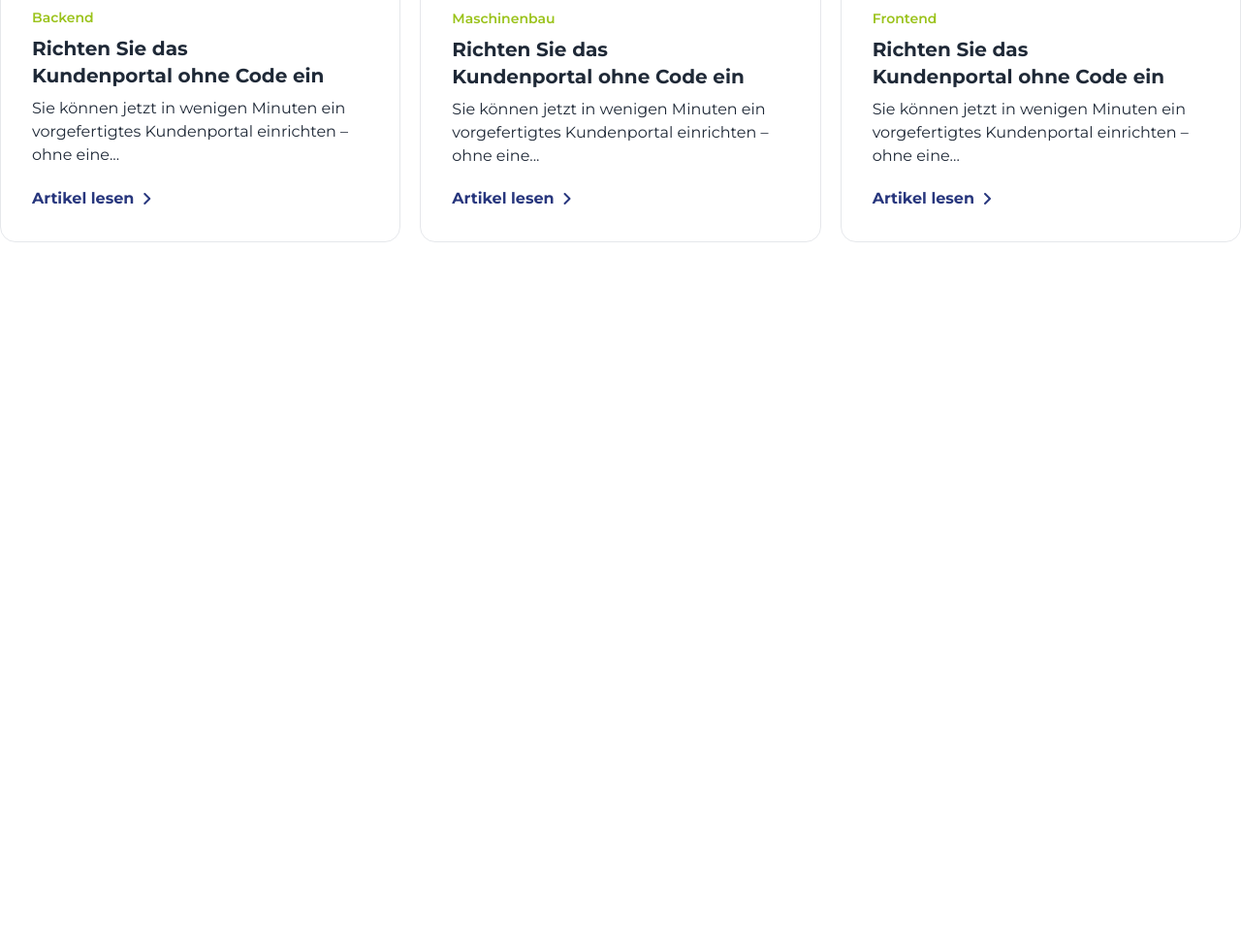
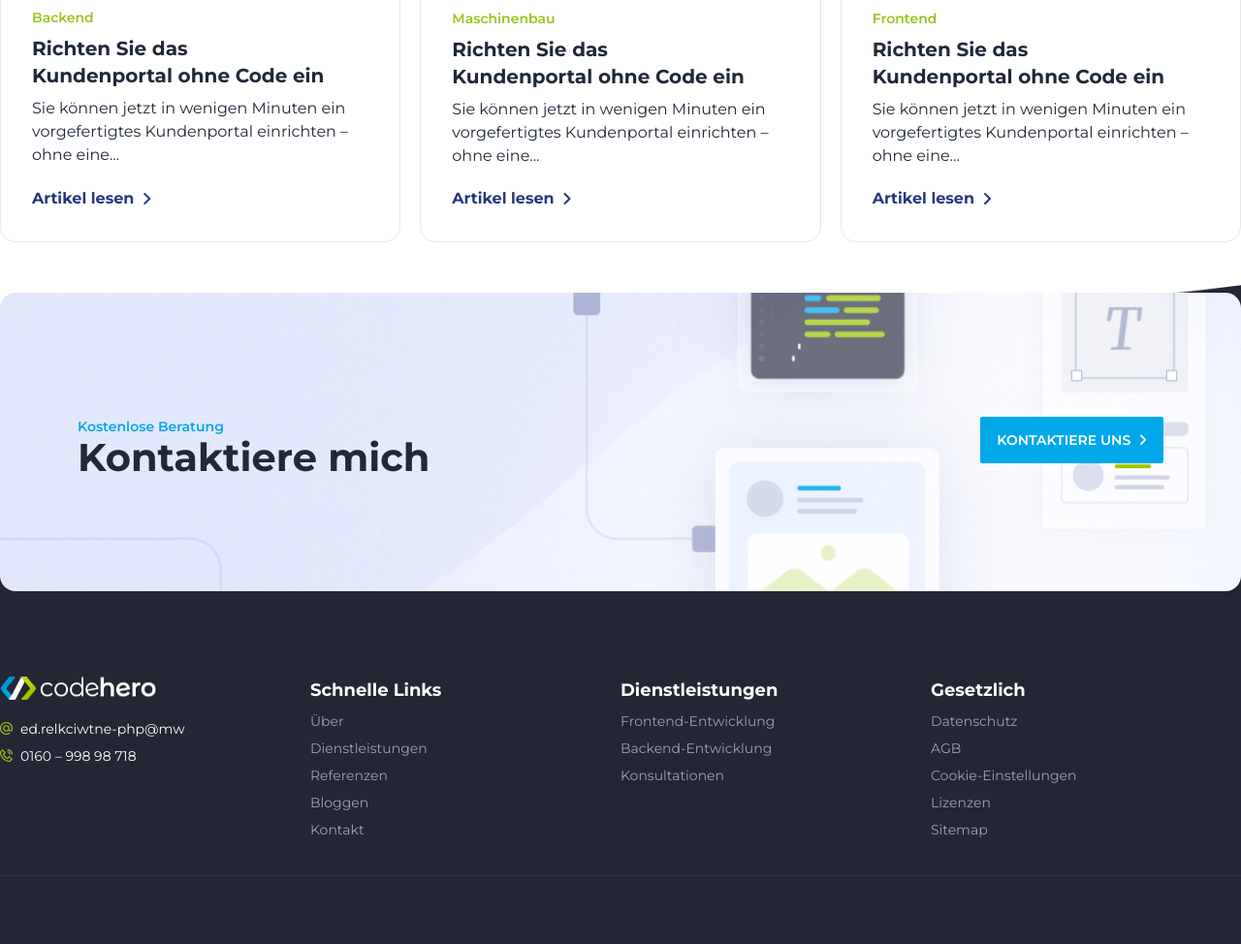
Before and after one commit to MarufAlAslam/codehero-tailwind-template, a plain HTML site: page index.html in a window 1280 px wide. Shown: the part 5540-6514 px from the top of the page at 97% size. Before the commit the page ends 5822 px from the top, so only its background shows below. Drawn offline with nearby package versions, Linux system fonts and the light colour scheme.

Commit message:
footer done

```diff
--- a/css/style.css
+++ b/css/style.css
@@ -71,3 +71,20 @@
 .card.cc:hover::after {
   border-bottom: 4px solid #27367d;
 }
+
+/* footer */
+.f-card {
+  background: url("../img/f-card.png");
+  background-repeat: no-repeat;
+  background-size: cover;
+  background-position: top right;
+}
+.footer {
+  background: url("../img/f-bg.png");
+  background-repeat: no-repeat;
+  background-size: cover;
+  background-position: top;
+}
+.f-logo {
+  min-width: 100px;
+}
--- a/index.html
+++ b/index.html
@@ -617,6 +617,102 @@
     </section>
     <!-- image slider -->
 
+    <!-- footer -->
+    <section class="footer py-5">
+        <div class="container mx-auto">
+            <div class="card w-full f-card">
+                <div class="card-body py-32 px-20">
+                    <div class="flex">
+                        <div class="lg:w-1/2 w-full">
+                            <p class="text-sm text-primary font-semibold mb-3">
+                                Kostenlose Beratung
+                            </p>
+                            <h2 class="font-bold fs-40">
+                                Kontaktiere mich
+                            </h2>
+                        </div>
+                        <div class="lg:w-1/2 w-full text-right">
+                            <button class="btn bg-primary border-primary rounded-sm">
+                                Kontaktiere uns <i class="fa fa-angle-right ml-2"></i>
+                            </button>
+                        </div>
+                    </div>
+                </div>
+            </div>
+
+
+            <div class="flex w-full justify-between mt-20 mb-20">
+                <div class="lg:w-1/4 md:1/2 w-full">
+                    <a href="">
+                        <img src="img/f-logo.png" class="f-logo" alt="">
+                    </a>
+                    <p class="mt-5 flex justify-start items-center text-white w-full">
+                        <img src="img/at.png" class="mr-2" alt=""> ed.relkciwtne-php@mw
+                    </p>
+                    <p class="mt-2 flex justify-start items-center text-white w-full">
+                        <img src="img/phn.png" class="mr-2" alt=""> 0160 – 998 98 718
+                    </p>
+                </div>
+                <div class="lg:w-1/4 md:1/2 w-full">
+                    <p class="text-lg font-bold text-white">
+                        Schnelle Links
+                    </p>
+                    <a href="" class="text-gray-400 block my-2">
+                        Über
+                    </a>
+                    <a href="" class="text-gray-400 block my-2">
+                        Dienstleistungen
+                    </a>
+                    <a href="" class="text-gray-400 block my-2">
+                        Referenzen
+                    </a>
+                    <a href="" class="text-gray-400 block my-2">
+                        Bloggen
+                    </a>
+                    <a href="" class="text-gray-400 block my-2">
+                        Kontakt
+                    </a>
+
+                </div>
+                <div class="lg:w-1/4 md:1/2 w-full">
+                    <p class="text-lg font-bold text-white">
+                        Dienstleistungen
+                    </p>
+                    <a href="" class="text-gray-400 block my-2">
+                        Frontend-Entwicklung
+                    </a>
+                    <a href="" class="text-gray-400 block my-2">
+                        Backend-Entwicklung
+                    </a>
+                    <a href="" class="text-gray-400 block my-2">
+                        Konsultationen
+                    </a>
+                </div>
+                <div class="lg:w-1/4 md:1/2 w-full">
+                    <p class="text-lg font-bold text-white">
+                        Gesetzlich
+                    </p>
+                    <a href="" class="text-gray-400 block my-2">
+                        Datenschutz
+                    </a>
+                    <a href="" class="text-gray-400 block my-2">
+                        AGB
+                    </a>
+                    <a href="" class="text-gray-400 block my-2">
+                        Cookie-Einstellungen
+                    </a>
+                    <a href="" class="text-gray-400 block my-2">
+                        Lizenzen
+                    </a>
+                    <a href="" class="text-gray-400 block my-2">
+                        Sitemap
+                    </a>
+                </div>
+            </div>
+        </div>
+    </section>
+    <!-- footer -->
+
     <!-- tailwind css -->
     <script src="https://cdn.tailwindcss.com"></script>
 
```
Also changed, not shown: img/at.png (added), img/f-bg.png (added), img/f-card.png (added), img/f-logo.png (added), img/phn.png (added).
